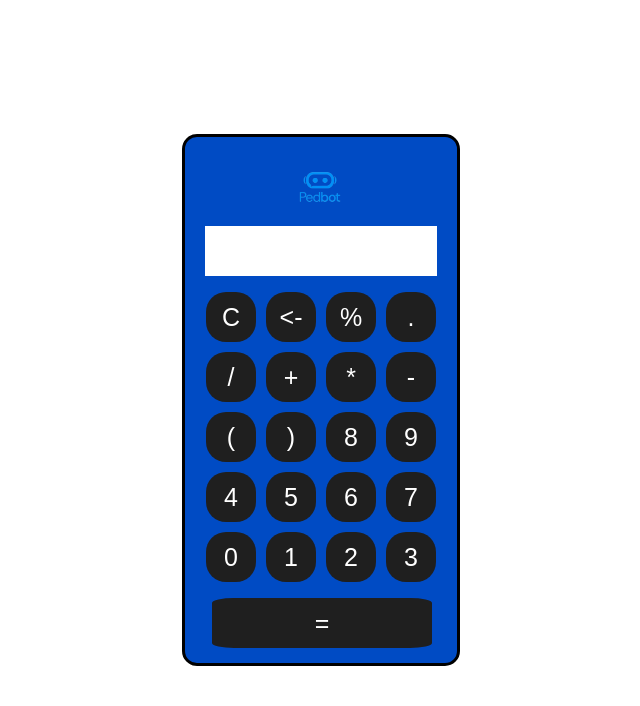
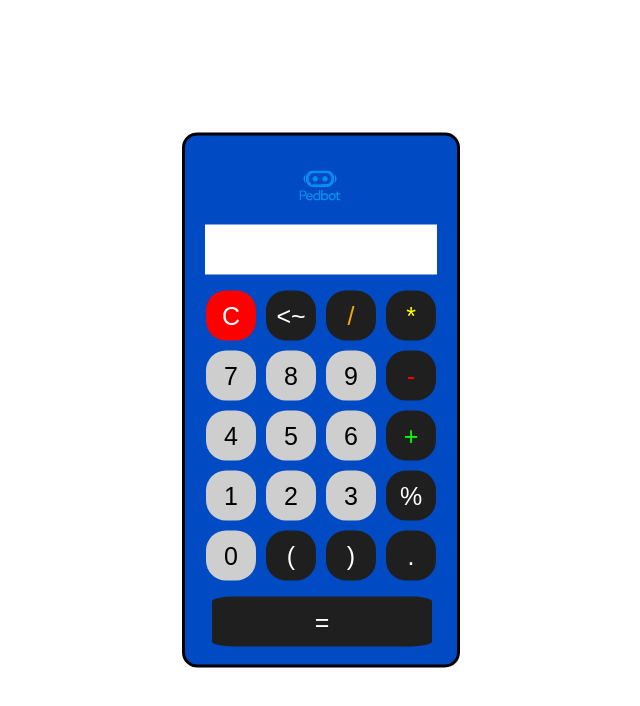
Before and after one commit to ChristianPedbot/Calculator-project, a plain HTML site: page index.html in a window 1280 px wide. Shown: the whole page, without its empty margins (319-959 px from the left). Drawn offline with Linux system fonts and the light colour scheme.

Commit message:
Button design update and code restructuring

```diff
--- a/assets/style.css
+++ b/assets/style.css
@@ -21,7 +21,39 @@
     margin-left: 35%;
 }
 
-.container table button {
+#buttonClear{
+    background-color: red;
+}
+
+#buttonAdd{
+    color:rgb(0, 255, 0);
+}
+
+#buttonSub {
+    color: red;
+}
+
+#buttonMulti {
+    color:yellow;
+}
+
+#buttonDiv{
+    color:orange;
+}
+
+.buttonNumber {
+    width: 50px;
+    height: 50px;
+    font-size: 25px;
+    margin: 3px;
+    cursor: pointer;
+    background-color: rgb(206, 206, 206);
+    border: none;
+    color: rgb(0, 0, 0);
+    border-radius: 40%;
+    padding: 5px;
+}
+.buttonFunction {
     width: 50px;
     height: 50px;
     font-size: 25px;
@@ -34,8 +66,15 @@
     padding: 5px;
 }
 
-.container table button:hover {
-    background-color: black;
+.container table .buttonNumber:hover {
+    background-color: rgb(168, 168, 168);
+}
+
+.container table .buttonFunction:hover {
+    background-color: rgb(0, 0, 0);
+}
+.container table #buttonClear:hover {
+    background-color: rgb(202, 1, 1);
 }
 
 #buttonEqual {
--- a/index.html
+++ b/index.html
@@ -14,35 +14,35 @@
             <table>
                 <tbody class="buttons">
                     <tr>
-                        <td><button id="buttonClear">C</button></td>
-                        <td><button class="buttonFunction" id="buttonRem"><-</button></td>
-                        <td><button class="buttonFunction" id="buttonPer">%</button></td>
-                        <td><button class="buttonFunction" id="buttonPoint">.</button></td>
+                        <td><button class="buttonFunction" id="buttonClear">C</button></td>
+                        <td><button class="buttonFunction" id="buttonRem"><~</button></td>
+                        <td><button class="buttonFunction" id="buttonDiv">/</button></td>
+                        <td><button class="buttonFunction" id="buttonMulti">*</button></td>
                     </tr>
                     <tr>
-                        <td><button class="buttonFunction" id="buttonDiv">/</button></td>
-                        <td><button class="buttonFunction" id="buttonAdd">+</button></td>
-                        <td><button class="buttonFunction" id="buttonMulti">*</button></td>
+                        <td><button class="buttonNumber" id="buttonSeven">7</button></td>
+                        <td><button class="buttonNumber" id="buttonEight">8</button></td>
+                        <td><button class="buttonNumber" id="buttonNine">9</button></td>
                         <td><button class="buttonFunction" id="buttonSub">-</button></td>
 
-                    </tr>
-                    <tr>
-                        <td><button class="buttonFunction" id="buttonParOpen">(</button></td>
-                        <td><button class="buttonFunction" id="buttonParClose">)</button></td>
-                        <td><button class="buttonNumber" id="buttonEight">8</button></td>
-                        <td><button class="buttonNumber" id="buttonNine">9</button></td>
                     </tr>
                     <tr>
                         <td><button class="buttonNumber" id="buttonFour">4</button></td>
                         <td><button class="buttonNumber" id="buttonFive">5</button></td>
                         <td><button class="buttonNumber" id="buttonSix">6</button></td>
-                        <td><button class="buttonNumber" id="buttonSeven">7</button></td>
+                        <td><button class="buttonFunction" id="buttonAdd">+</button></td>
+                    </tr>
+                    <tr>
+                        <td><button class="buttonNumber" id="buttonOne">1</button></td>
+                        <td><button class="buttonNumber" id="buttonTwo">2</button></td>
+                        <td><button class="buttonNumber" id="buttonThree">3</button></td>
+                        <td><button class="buttonFunction" id="buttonPer">%</button></td>
                     </tr>
                     <tr>
                         <td><button class="buttonNumber" id="buttonZero">0</button></td>
-                        <td><button class="buttonNumber" id="buttonOne">1</button></td>
-                        <td><button class="buttonNumber" id="buttonTwo">2</button></td>
-                        <td><button class="buttonNumber" id="buttonThree">3</button></td>
+                        <td><button class="buttonFunction" id="buttonParOpen">(</button></td>
+                        <td><button class="buttonFunction" id="buttonParClose">)</button></td>
+                        <td><button class="buttonFunction" id="buttonPoint">.</button></td>
                     </tr>
                 </tbody>
             </table>
--- a/script.js
+++ b/script.js
@@ -29,6 +29,7 @@ function evaluateExpression(expression) {
         return 'Error';
     }
 }
+
 
 document.addEventListener('keydown', function(event) {
     const key = event.key;
@@ -66,7 +67,7 @@ buttonNumber.forEach(buttonNum => {
         if (displayOne.textContent.length < maxCharacteres) {
             let number = this.textContent;
             let expression = displayOne.textContent + number;
-            if (expression.match(/[0-9]+\.[0-9]+[^.]*\./)) {
+            if (expression.match(/[0-9]+\.\+[0-9]/)) {
                 return;
             }
             displayOne.textContent += number;
@@ -89,20 +90,22 @@ buttonFunction.forEach(buttonFunct => {
     })
 })
 
+
+
 let firstNumber = '';
 let expression = '';
 let operator = '';
 
-buttonEqual.onclick = function() {
+/*buttonEqual.onclick = function() {
     expression = displayOne.textContent;
-    let expressionSlipt = expression.split("");
-    if (expressionSlipt[1] === "+") {
+    let expressionSplit = expression.split("");
+    if (expressionSplit[1] === "+") {
         operator = "+";
-    } else if (expressionSlipt[1] === "-"){
+    } else if (expressionSplit[1] === "-"){
         operator = "-";
-    } else if (expressionSlipt[1] === "*"){
+    } else if (expressionSplit[1] === "*"){
         operator = "*";
-    } else if (expressionSlipt[1] === "/"){
+    } else if (expressionSplit[1] === "/"){
         operator = "/";
     }
     if (expression.includes('/0') || expression.includes('*0')) {
@@ -114,9 +117,7 @@ buttonEqual.onclick = function() {
         displayOne.textContent = "limit reached";
     } else {
         let result = evaluateExpression(expression);
-        if (!firstNumber) {
-            firstNumber = expression.split(/[+\-*\/]/)[0];
-        } else {
+        if (firstNumber !== '' && operator !== '') {
             if (operator === "+") {
                 result = result + parseInt(firstNumber);
             }
@@ -130,6 +131,26 @@ buttonEqual.onclick = function() {
                 result = result / parseInt(firstNumber);
             }
         }
+
+        displayOne.textContent = result;
+        if (!isNaN(result) && operator !== '') {
+            firstNumber = expression.split(/[+\-*\/]/)[0];
+        }
+    }
+
+
+}*/
+
+buttonEqual.onclick = function() {
+    let expression = displayOne.textContent;
+    if (expression.includes('/0') || expression.includes('*0')) {
+        displayOne.textContent = '0';
+        return;
+    }
+    if (displayOne.textContent.length === maxCharacteres){
+        displayOne.textContent = "limit reached";
+    } else {
+        let result = evaluateExpression(expression);
         displayOne.textContent = result;
     }
 }
```
